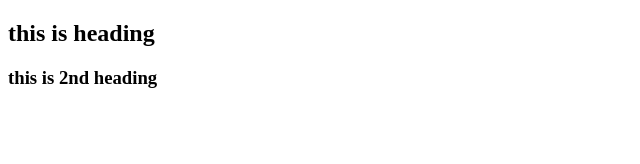
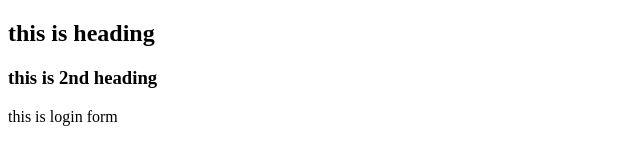
Before and after one commit to rustam-maqsood/citweek1, a plain HTML site: page index.html in a window 1280 px wide. Shown: the whole page, without its empty margins (0-640 px from the left). Drawn offline with Linux system fonts and the light colour scheme.

Commit message:
add paragraph

```diff
--- a/index.html
+++ b/index.html
@@ -9,5 +9,6 @@
 <body>
     <h2> this is heading</h2>
     <h3>this is 2nd heading</h3>
+    <p>this is login form</p>
 </body>
 </html>
```
